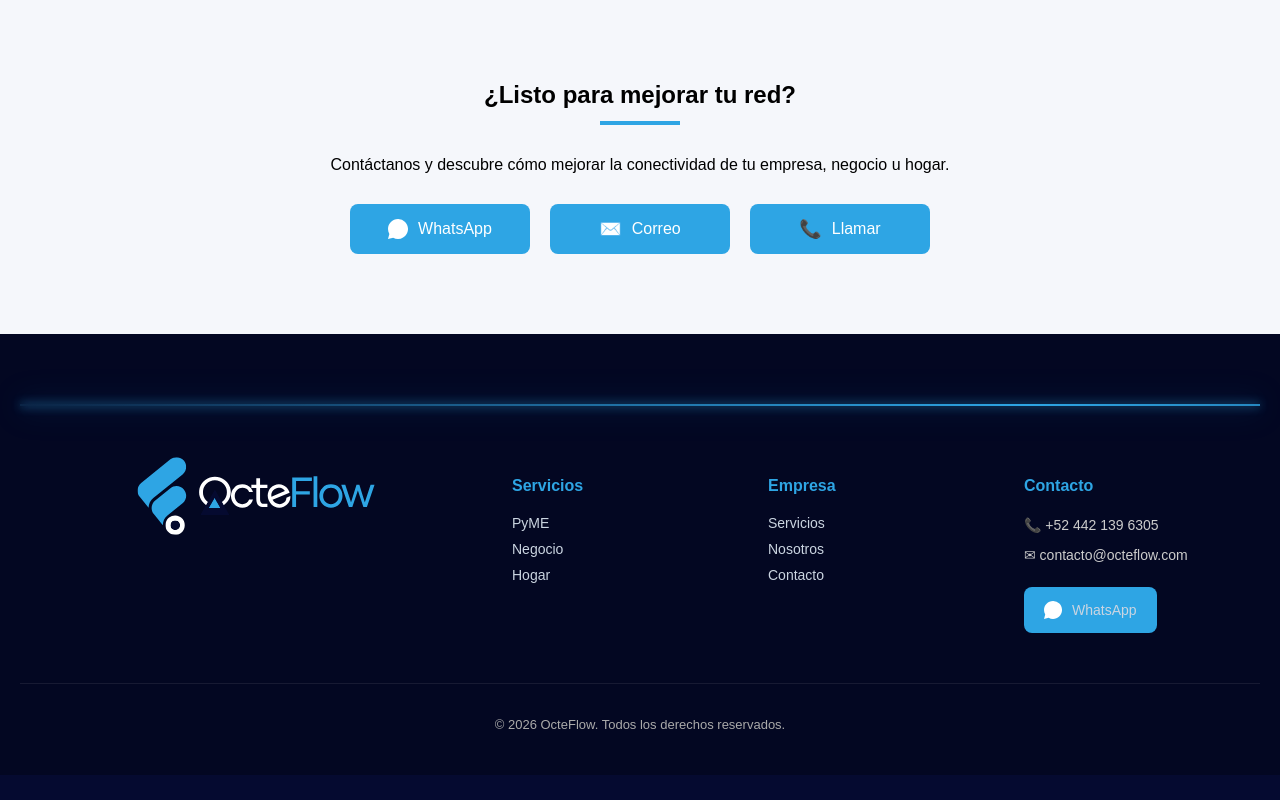
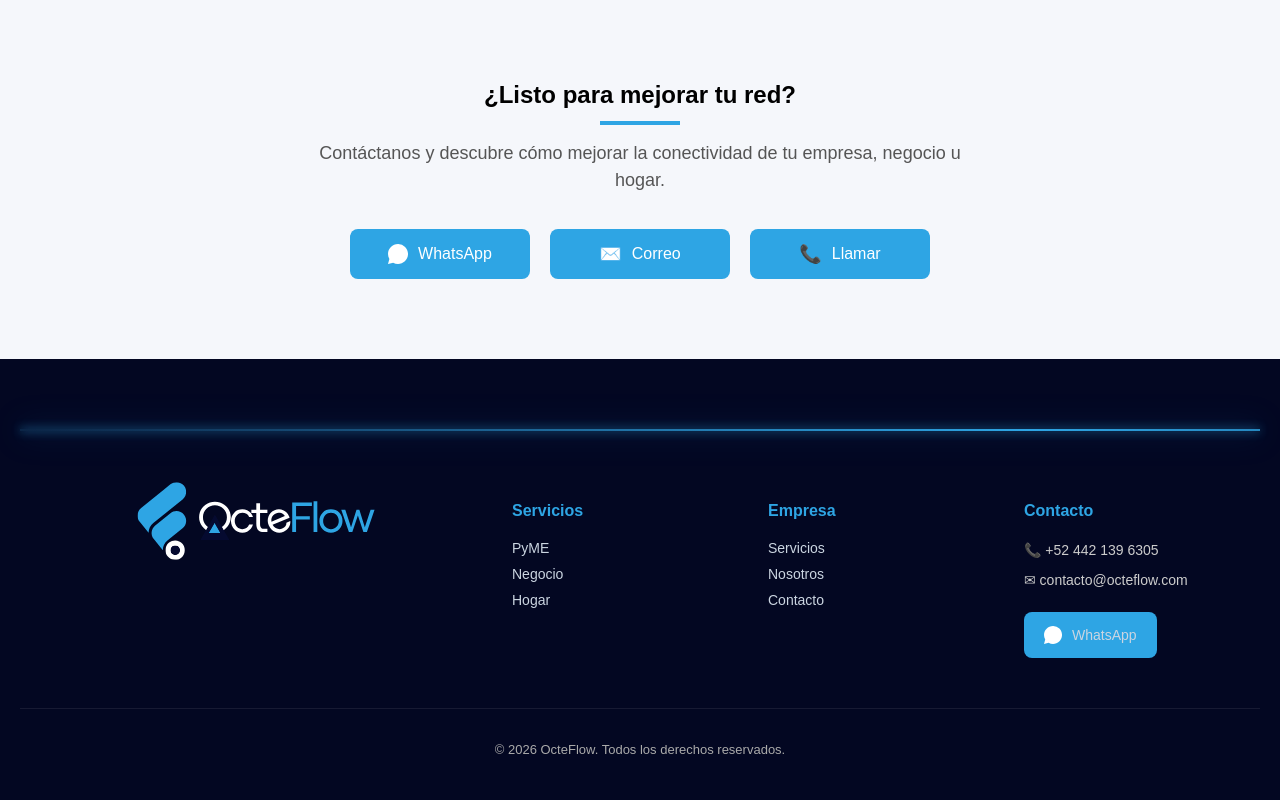
Before and after one commit to OcteFlow/octeflow-site, a Next.js app: page / in a window 1280 px wide. Shown: the part 4084-4884 px from the top of the page. Before the commit the page ends 4859 px from the top, so only its background shows below. Built offline with nearby package versions, Linux system fonts and the light colour scheme.

Commit message:
Update globals.css

```diff
--- a/styles/globals.css
+++ b/styles/globals.css
@@ -963,3 +963,17 @@ filter:blur(0px);
 }
 
 }
+
+.contact-subtitle{
+
+max-width:650px;
+
+margin:0 auto 35px auto;
+
+font-size:18px;
+
+color:#555;
+
+line-height:1.5;
+
+}
```
